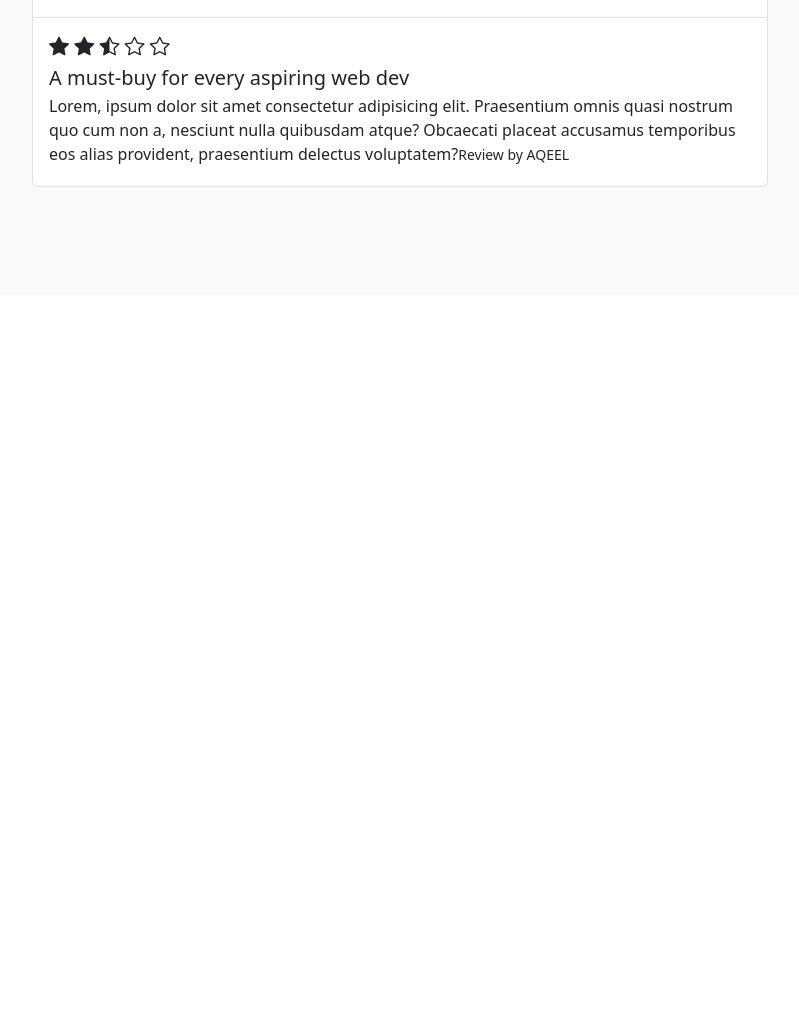
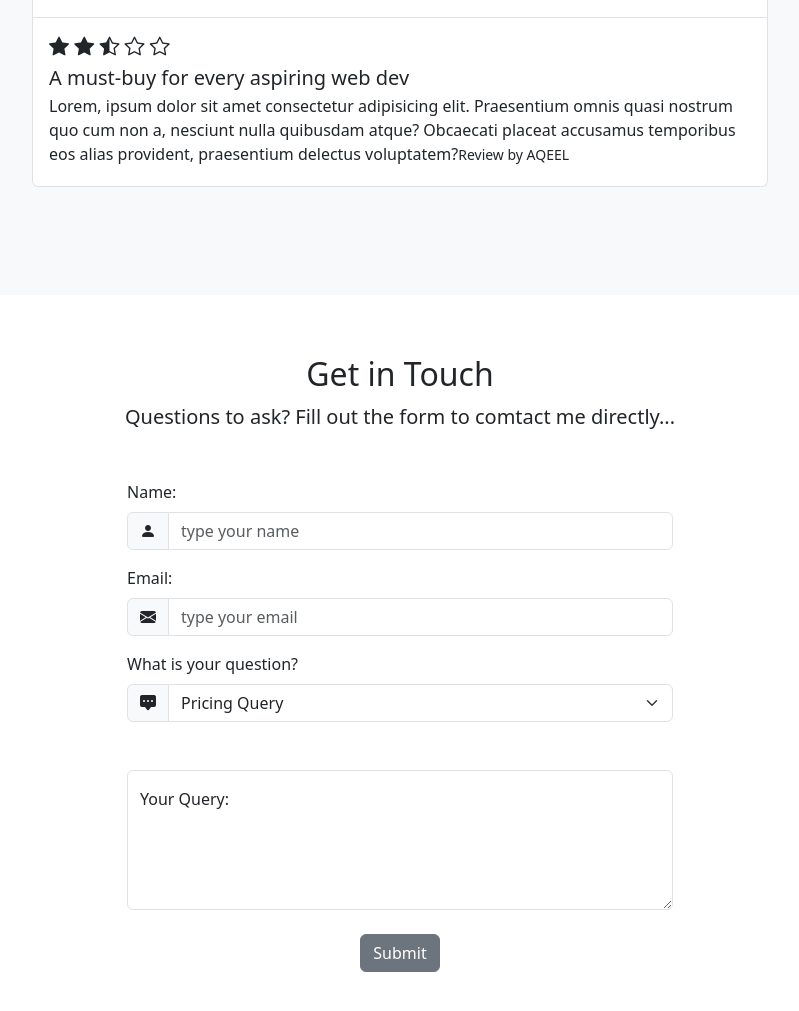
Before and after one commit to aqeel-nazarian/book-store, a plain HTML site: page index.html in a window 1280 px wide. Shown: the part 2649-3660 px from the top of the page, without its empty margins (240-1039 px from the left). Before the commit the page ends 2944 px from the top, so only its background shows below. Drawn offline with nearby package versions, Linux system fonts and the light colour scheme.

Commit message:
form section is added

```diff
--- a/index.html
+++ b/index.html
@@ -271,6 +271,57 @@
             </div>
         </section>
 
+        <!-- form -->
+         <section id="contact">
+            <div class="container-lg">
+                <div class="text-center">
+                    <h2>Get in Touch</h2>
+                    <p class="lead">Questions to ask? Fill out the form to comtact me directly...</p>
+                </div>
+                <div class="row justify-content-center my-5">
+                    <div class="col-lg-6">
+                        <form action="">
+                            <label for="name" class="form-label">Name:</label>
+                            <div class="input-group mb-3">
+                                <span class="input-group-text" id="basic-addon1">
+                                    <i class="bi bi-person-fill"></i>
+                                </span>
+                                <input type="text" id="name" class="form-control" placeholder="type your name">
+                              </div>
+
+                            <label for="email" class="form-label">Email:</label>
+                            <div class="input-group mb-3">
+                                <span class="input-group-text" id="basic-addon1">
+                                    <i class="bi bi-envelope-fill"></i>
+                                </span>
+                                <input type="email" id="email" class="form-control" placeholder="type your email">
+                              </div>
+
+                            <label for="subject" class="form-label">What is your question?</label>
+                            <div class="input-group mb-3">
+                                <span class="input-group-text" id="basic-addon1">
+                                    <i class="bi bi-chat-square-dots-fill"></i>
+                                </span>
+                                <select name="" id="subject" class="form-select">
+                                    <option value="pricing" selected>Pricing Query</option>
+                                    <option value="content">Content Query</option>
+                                    <option value="other">Other Query</option>
+                                </select>
+                              </div>
+
+                            <div class="form-floating mb-4 mt-5">
+                                <textarea name="" id="query" class="form-control" placeholder="Query" style="height: 140px;"></textarea>
+                                <label for="query">Your Query:</label>
+                            </div>
+                            <div class="text-center mb-4">
+                                <button type="button" class="btn btn-secondary">Submit</button>
+                            </div>
+                        </form>
+                    </div>
+                </div>
+            </div>
+         </section>
+
     <script src="https://cdn.jsdelivr.net/npm/bootstrap@5.3.3/dist/js/bootstrap.bundle.min.js" integrity="sha384-YvpcrYf0tY3lHB60NNkmXc5s9fDVZLESaAA55NDzOxhy9GkcIdslK1eN7N6jIeHz" crossorigin="anonymous"></script>
 </body>
 </html>
```
Also changed, not shown: images/Epidural_blood_patch.svg (added), images/Epidural_blood_patch.svg.png (added).
